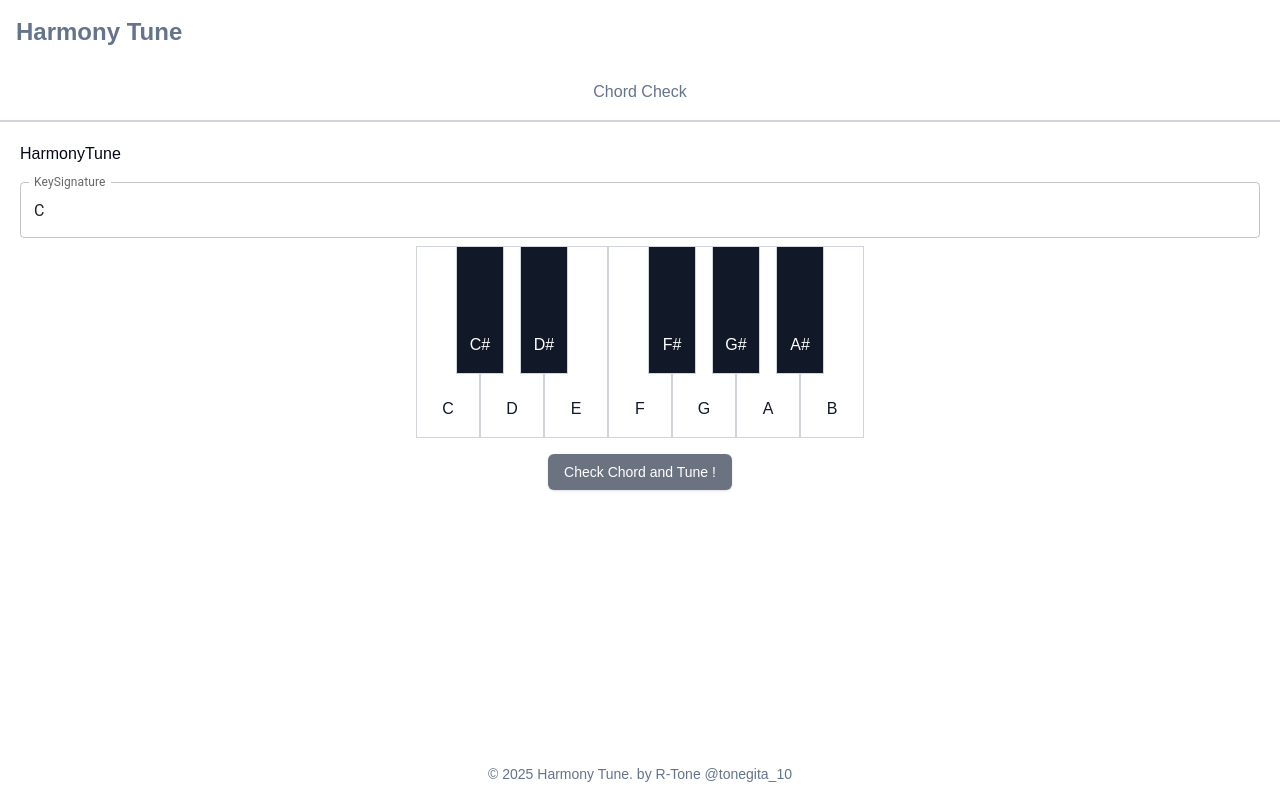
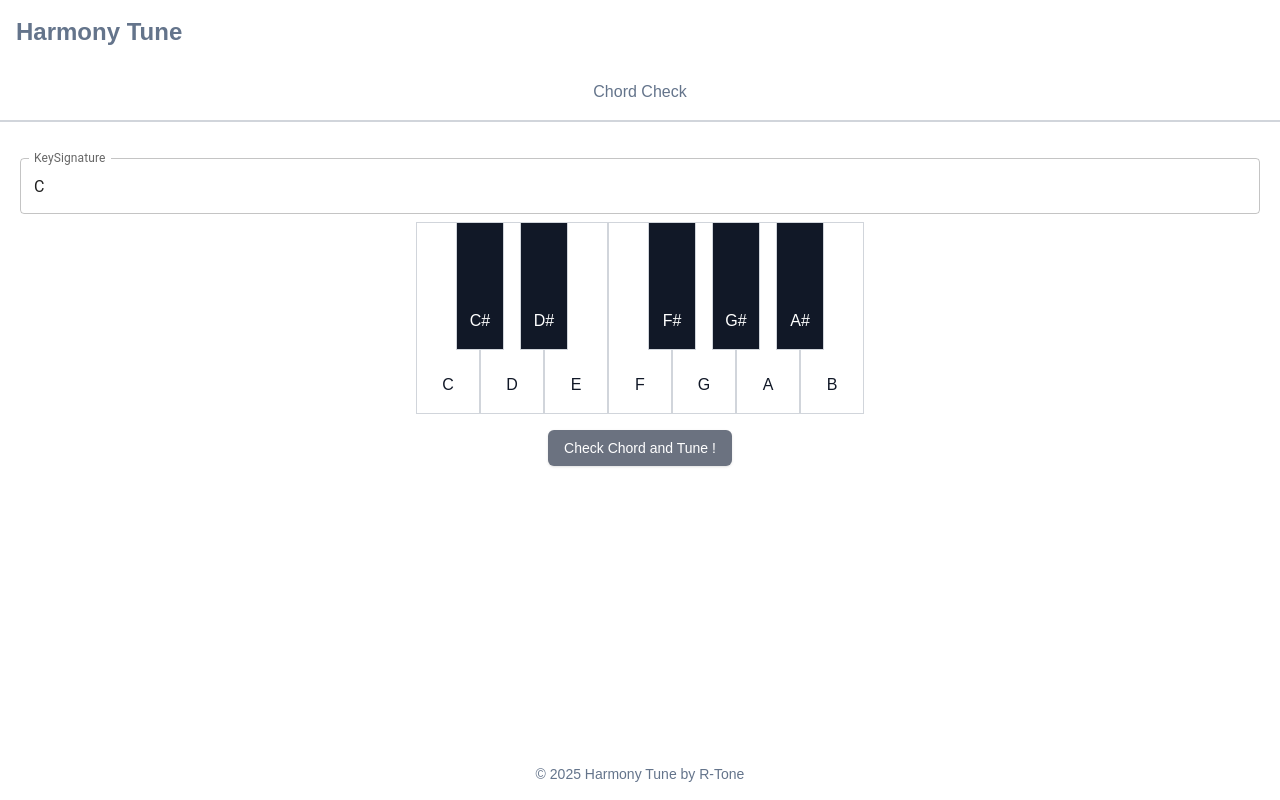
Before and after one commit to RyoTonegawa/HarmonyTune, a Next.js app: page /chord-check in a window 1280 px wide. Built offline with nearby package versions, Linux system fonts and the light colour scheme.

Commit message:
ChordCheckページからHarmony-Tuneの文字削除

```diff
--- a/app/chord-check/page.tsx
+++ b/app/chord-check/page.tsx
@@ -75,7 +75,6 @@ export default function ChordCheck() {
   return (
     <Layout>
       <div style={{ padding: "20px", fontFamily: "Arial, sans-serif" }}>
-        <h1>HarmonyTune</h1>
         <KeySignatureInput value={keySignature} onChange={setKeySignature} />
         <PianoRoll
           selectedNoteNumberList={selectedNoteNumberList}
--- a/app/components/layout/Footer.tsx
+++ b/app/components/layout/Footer.tsx
@@ -2,7 +2,7 @@ const Footer = () => {
   return (
     <footer className="flex justify-center items-center p-4">
       <p className="text-sm text-muted-foreground">
-        &copy; 2025 Harmony Tune. by R-Tone @tonegita_10
+        &copy; 2025 Harmony Tune by R-Tone
       </p>
     </footer>
   );
```
